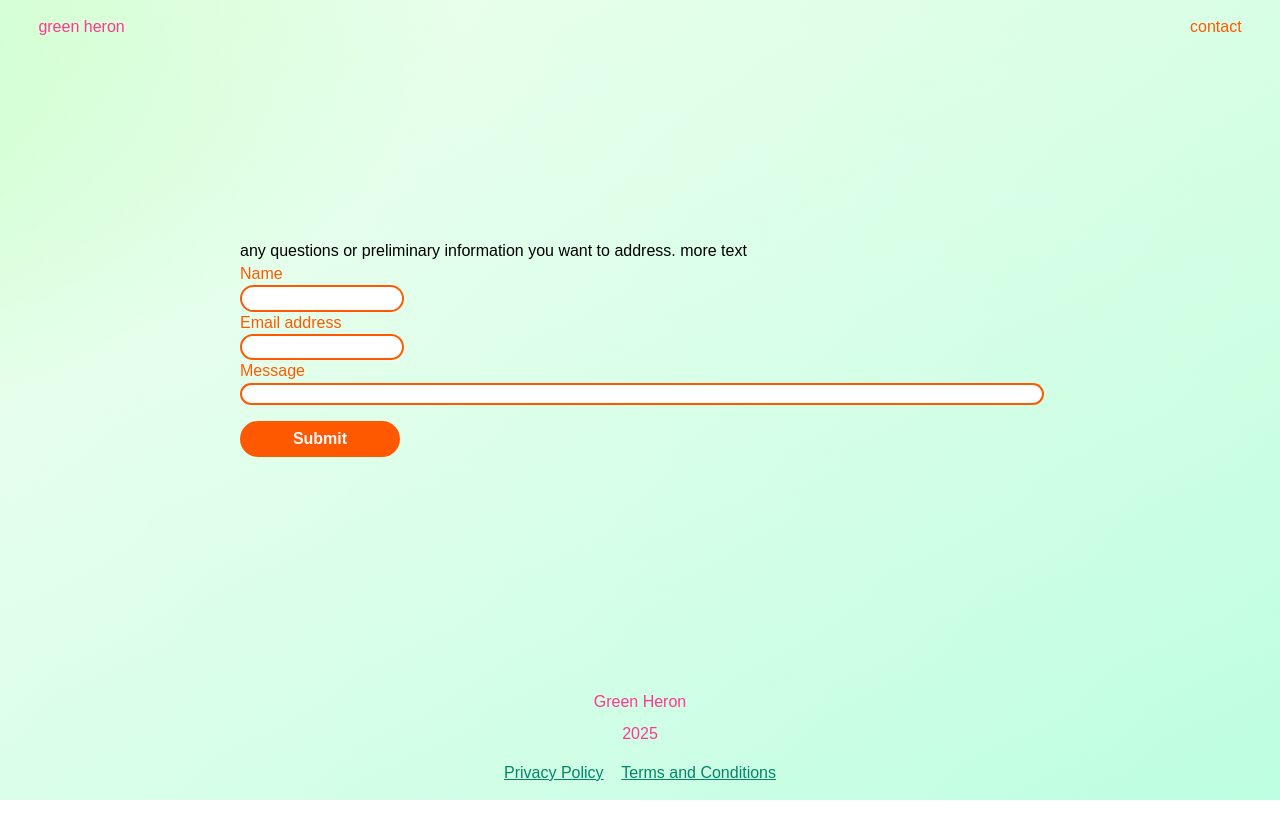
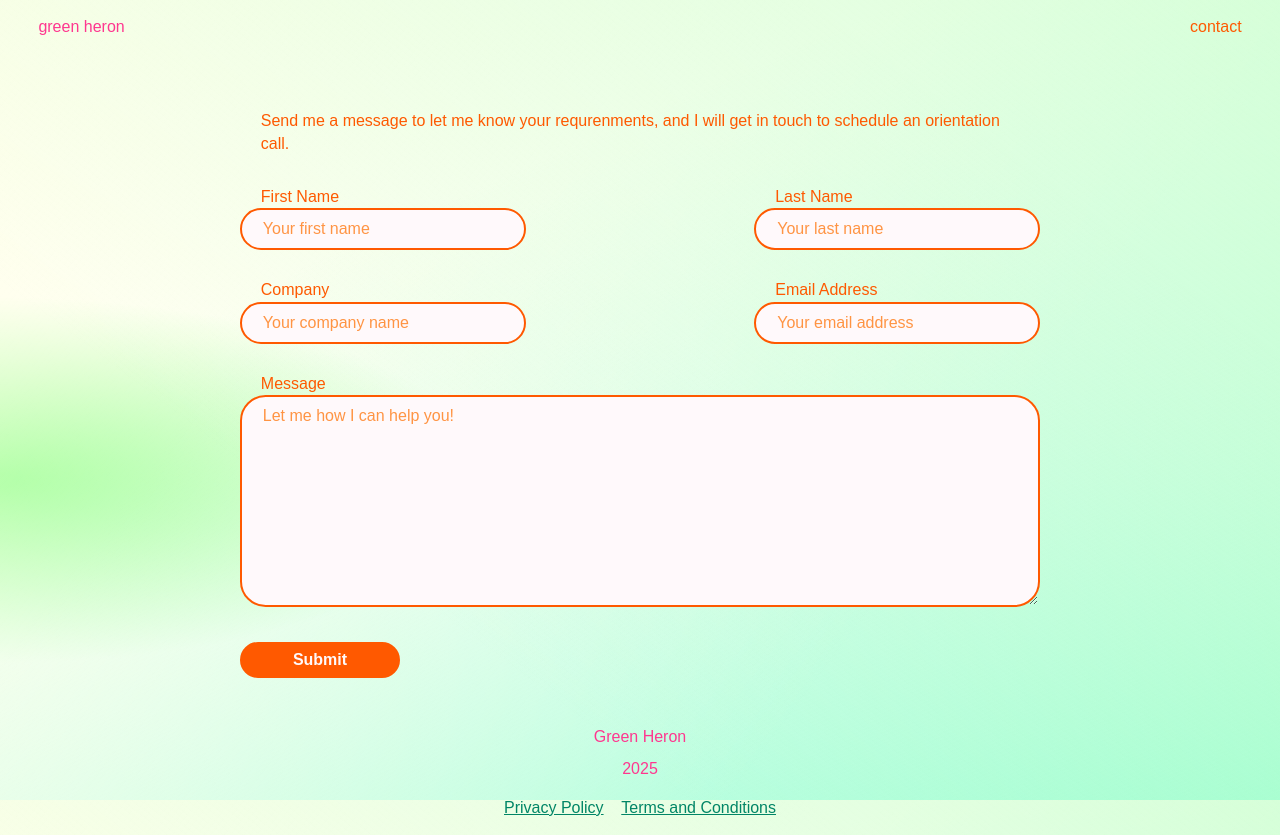
Before and after one commit to Kraaketing/greenheron, an Eleventy site: page src/pages/contact.md in a window 1280 px wide. Before the commit the page ends 800 px from the top, so only its background shows below. Built offline with nearby package versions, Linux system fonts and the light colour scheme; Eleventy itself is replaced by a stand-in of ours; files that its build step writes are made by us from their sources.

Commit message:
setting up and styling contact page finished

```diff
--- a/src/_includes/components/contact-block.njk
+++ b/src/_includes/components/contact-block.njk
@@ -1,29 +1,74 @@
-<section class="center container-width-narrow">
-  <p>any questions or preliminary information you want to address. more text</p>
+<section class="center container-width-narrow | contact">
+  <p class="orange-text">
+    Send me a message to let me know your requrenments, and I will get in touch
+    to schedule an orientation call.
+  </p>
+  <br />
   <form action="" class="orange-text">
-    <label for="flname">Name</label>
-    <br />
-    <input type="text" id="flname" name="flname" />
-    <br />
-    <!-- <label for="company">Company</label>
-    <br />
-    <input type="text" id="company" name="company" />
-    <br /> -->
-    <label for="address">Email address</label>
-    <br />
-    <input type="text" id="address" name="address" />
-    <br />
+    <div class="input-container">
+      <div>
+        <label for="fname">First Name</label>
+        <br />
+        <input
+          type="text"
+          id="fname"
+          name="fname"
+          placeholder="Your first name"
+          required
+        />
+      </div>
+      <div>
+        <label for="lname">Last Name</label>
+        <br />
+        <input
+          type="text"
+          id="lname"
+          name="lname"
+          placeholder="Your last name"
+          required
+        />
+      </div>
+    </div>
+    <div class="input-container">
+      <div>
+        <label for="company">Company</label>
+        <br />
+        <input
+        type="text"
+        id="company"
+        name="company"
+        placeholder="Your company name"
+        />
+      </div>
+        <div>
+
+        <label for="address">Email Address</label>
+        <br />
+        <input
+          type="email"
+          id="address"
+          name="address"
+          placeholder="Your email address"
+          required
+        />
+      </div>
+    </div>
     <!-- <input type="radio" id="simple" name="option" value="Simple Page" />
     <label for="simple">Simple page</label>
     <input type="radio" id="custom" name="option" value="Custom page" />
     <label for="custom">Custom page</label>
     <input type="radio" id="other" name="option" value="Other inquiry" />
     <label for="other">Other inquiery</label>
-    <br /> -->
+    <br/> -->
     <label for="message">Message</label>
     <br />
-    <input type="text" id="message" name="message" />
-    <br />
+    <textarea
+      maxlength="2000"
+      id="message"
+      name="message"
+      placeholder="Let me how I can help you!"
+      required
+    ></textarea>
     <input type="submit" value="Submit" />
   </form>
 </section>
--- a/src/_includes/layouts/base.njk
+++ b/src/_includes/layouts/base.njk
@@ -7,7 +7,7 @@
       content="Custom-designed, low-impact websites from Green Heron. Built with minimal, efficient code and hosted on eco-friendly servers for a more sustainable web."
     />
     <meta name="viewport" content="width=device-width, initial-scale=1.0" />
-    <link rel="icon" type="image/svg+xml" href="/favicon.svg">
+    <link rel="icon" type="image/svg+xml" href="/logo.svg">
     <title>{{ title }}</title>
     <link rel="stylesheet" href="/styles.css" />
   </head>
--- a/src/css/blocks/contact-block.css
+++ b/src/css/blocks/contact-block.css
@@ -1,38 +1,99 @@
+.contact {
+  p {
+    margin-top: 3rem;
+  }
 
-
-input {
+  input,
+  textarea {
     border: 2px solid var(--orange);
     border-radius: 5rem;
-    width: min(100%, 10rem);
-}
+    background-color: var(--pink-white);
+    color: var(--green-black);
+  }
 
-input:nth-of-type(3) {
-  width: 100%;
-  height: min(100%, 6rem);
-  border-radius: 1.6rem;
-}
+  input:focus-visible,
+  textarea:focus-visible {
+    border-color: var(--pink);
+  }
 
+  input {
+    width: 15rem;
+    /* width: min(100%, 15rem); */
+  }
 
+  textarea::placeholder,
+  input::placeholder {
+        color: var(--orange-bright);
+  }
 
-input[type="submit"] {
+  textarea {
+    /* 100% width minus padding & border: */
+    width: calc(100% - 2.6rem - 4px);
+    height: 100%;
+    min-height: 12rem;
+    border-radius: 1.6rem;
+    resize: vertical;
+  }
+
+  textarea::-webkit-scrollbar-thumb {
+    background-color: var(--orange);
+  }
+
+  textarea::-webkit-scrollbar-track {
+    background-color: var(--pink);
+  }
+
+  textarea,
+  input:not(input[type="submit"]) {
+    margin-bottom: calc(1rem + 1vw);
+  }
+
+  p,
+  textarea,
+  input:not(input[type="submit"]) {
+    padding: 0.5rem 1.3rem;
+  }
+
+  input[type="submit"] {
     background-color: var(--orange);
     color: var(--pink-white);
     padding: 0.3rem;
-    margin-top: 1rem;
+    /* margin-top: 1rem; */
     font-weight: bold;
+    width: 10rem;
+    cursor: pointer;
+  }
+
+  input[type="submit"]:focus-visible,
+  input[type="submit"]:hover {
+    background-color: var(--pink);
+  }
+
+  label {
+    text-align: start;
+    margin-left: 1.3rem;
+  }
+
+  .input-container {
+    display: flex;
+    flex-wrap: wrap;
+    div:first-child {
+      margin-right: 0.5rem;
+    }
+  }
 }
 
-@supports(-webkit-appearance: none) or (-moz-appearance: none) {
-  input[type='checkbox'],
-  input[type='radio'] {
+@supports (-webkit-appearance: none) or (-moz-appearance: none) {
+  input[type="checkbox"],
+  input[type="radio"] {
     --active: var(--pink);
     --active-inner: #fff;
-    --focus: 2px rgba(39, 94, 254, .3);
-    --border: #BBC1E1;
-    --border-hover: #275EFE;
+    --focus: 2px rgba(39, 94, 254, 0.3);
+    --border: #bbc1e1;
+    --border-hover: #275efe;
     --background: #fff;
-    --disabled: #F6F8FF;
-    --disabled-inner: #E1E6F9;
+    --disabled: #f6f8ff;
+    --disabled-inner: #e1e6f9;
     -webkit-appearance: none;
     -moz-appearance: none;
     height: 21px;
@@ -44,26 +105,27 @@ input[type="submit"] {
     cursor: pointer;
     border: 1px solid var(--bc, var(--border));
     background: var(--b, var(--background));
-    transition: background .3s, border-color .3s, box-shadow .2s;
+    transition: background 0.3s, border-color 0.3s, box-shadow 0.2s;
     &:after {
-      content: '';
+      content: "";
       display: block;
       left: 0;
       top: 0;
       position: absolute;
-      transition: transform var(--d-t, .3s) var(--d-t-e, ease), opacity var(--d-o, .2s);
+      transition: transform var(--d-t, 0.3s) var(--d-t-e, ease),
+        opacity var(--d-o, 0.2s);
     }
     &:checked {
       --b: var(--active);
       --bc: var(--active);
-      --d-o: .3s;
-      --d-t: .6s;
-      --d-t-e: cubic-bezier(.2, .85, .32, 1.2);
+      --d-o: 0.3s;
+      --d-t: 0.6s;
+      --d-t-e: cubic-bezier(0.2, 0.85, 0.32, 1.2);
     }
     &:disabled {
       --b: var(--disabled);
       cursor: not-allowed;
-      opacity: .9;
+      opacity: 0.9;
       &:checked {
         --b: var(--disabled-inner);
         --bc: var(--border);
@@ -100,7 +162,7 @@ input[type="submit"] {
       margin-left: 4px;
     } */
   }
-input[type='radio'] {
+  input[type="radio"] {
     border-radius: 50%;
     &:after {
       width: 19px;
@@ -108,17 +170,17 @@ input[type='radio'] {
       border-radius: 50%;
       background: var(--active-inner);
       opacity: 0;
-      transform: scale(var(--s, .7));
+      transform: scale(var(--s, 0.7));
     }
     &:checked {
-      --s: .5;
+      --s: 0.5;
     }
   }
-  }
+}
 
-@supports(-webkit-appearance: none) or (-moz-appearance: none) {
-  input[type='checkbox'],
-  input[type='radio'] {
+@supports (-webkit-appearance: none) or (-moz-appearance: none) {
+  input[type="checkbox"],
+  input[type="radio"] {
     -webkit-appearance: none;
     -moz-appearance: none;
   }
--- a/src/css/utilities.css
+++ b/src/css/utilities.css
@@ -2,6 +2,7 @@
 :root {
   --green: oklch(0.661 0.1708 174.11);
   --green-dark: oklch(0.5322 0.1371 174.11);
+  --green-black: oklch(35.092% 0.06861 171.213);
   --green-dark-shadow: oklch(0.5322 0.1371 174.11 /40%);
   --orange: oklch(0.706 0.2372 42.84);
   --orange-bright: oklch(0.7867 0.1741 50.56);
@@ -38,7 +39,7 @@
 }
 
 .orange-shadow {
-    filter: drop-shadow(-2rem 2.5rem 0 var(--orange));
+  filter: drop-shadow(-2rem 2.5rem 0 var(--orange));
 }
 
 .green-cloud {
```
Also changed, not shown: 1 other file.
